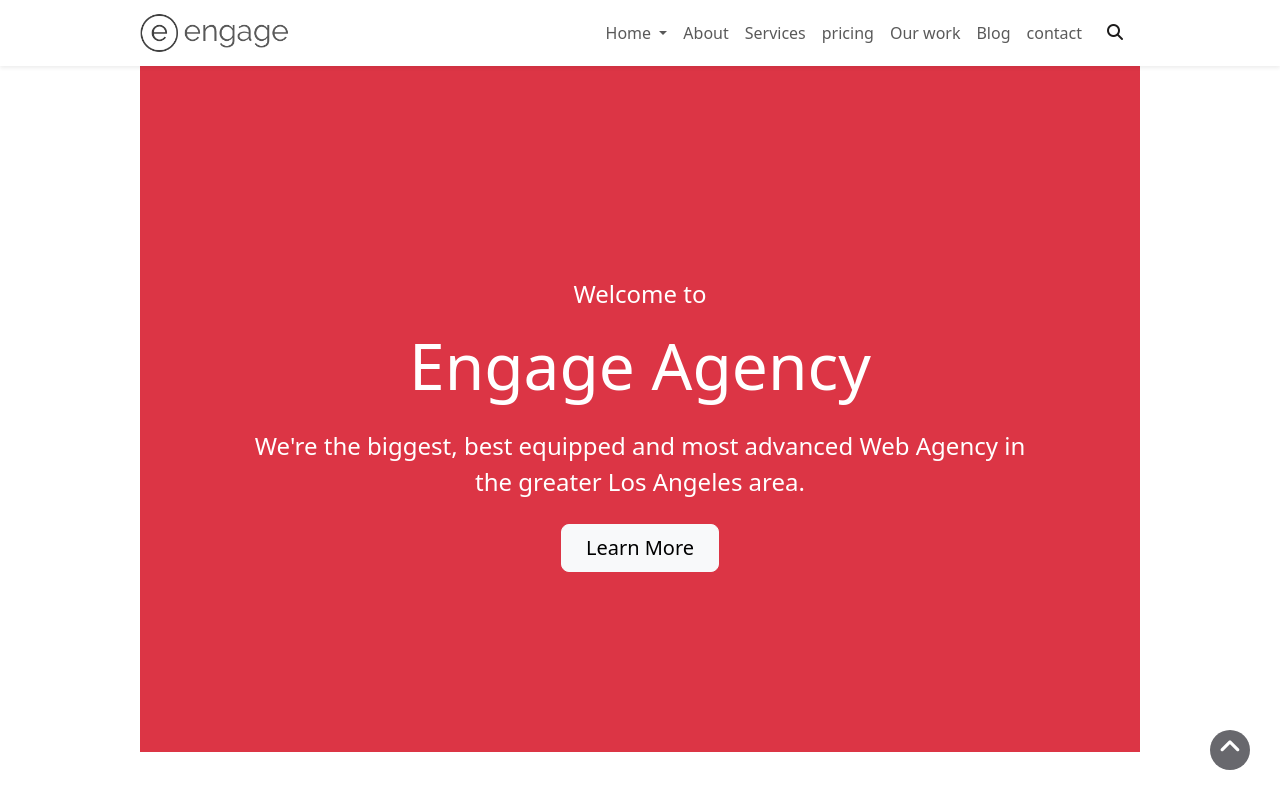
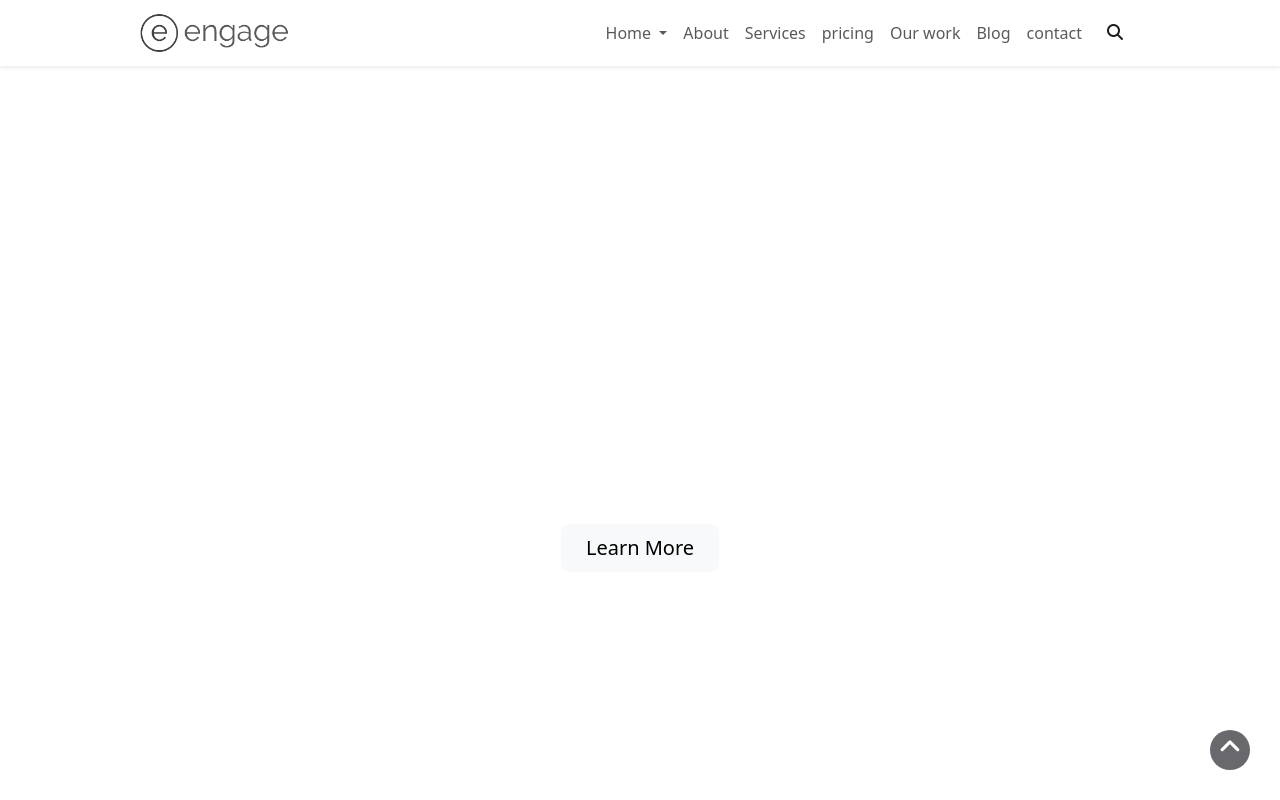
Before and after one commit to rawdamohamed2/Delicious-Bites, a plain HTML site: page index.html in a window 1280 px wide. Shown: the top 800 px of the page. Drawn offline with Linux system fonts and the light colour scheme.

Commit message:
first commit

```diff
--- a/index.html
+++ b/index.html
@@ -90,8 +90,8 @@
 </div>
 
 <div id="home" class="py-5">
-    <div class="container h-100 bg-white">
-        <div class="perant d-flex justify-content-center align-items-center h-100 pt-5 bg-danger ">
+    <div class="container h-100">
+        <div class="perant d-flex justify-content-center align-items-center h-100 pt-5">
             <div class="child text-center ">
                 <p class="fs-4 text-white">Welcome to</p>
                 <p class="h1 display-3 fw-medium text-white ">Engage Agency</p>
```
